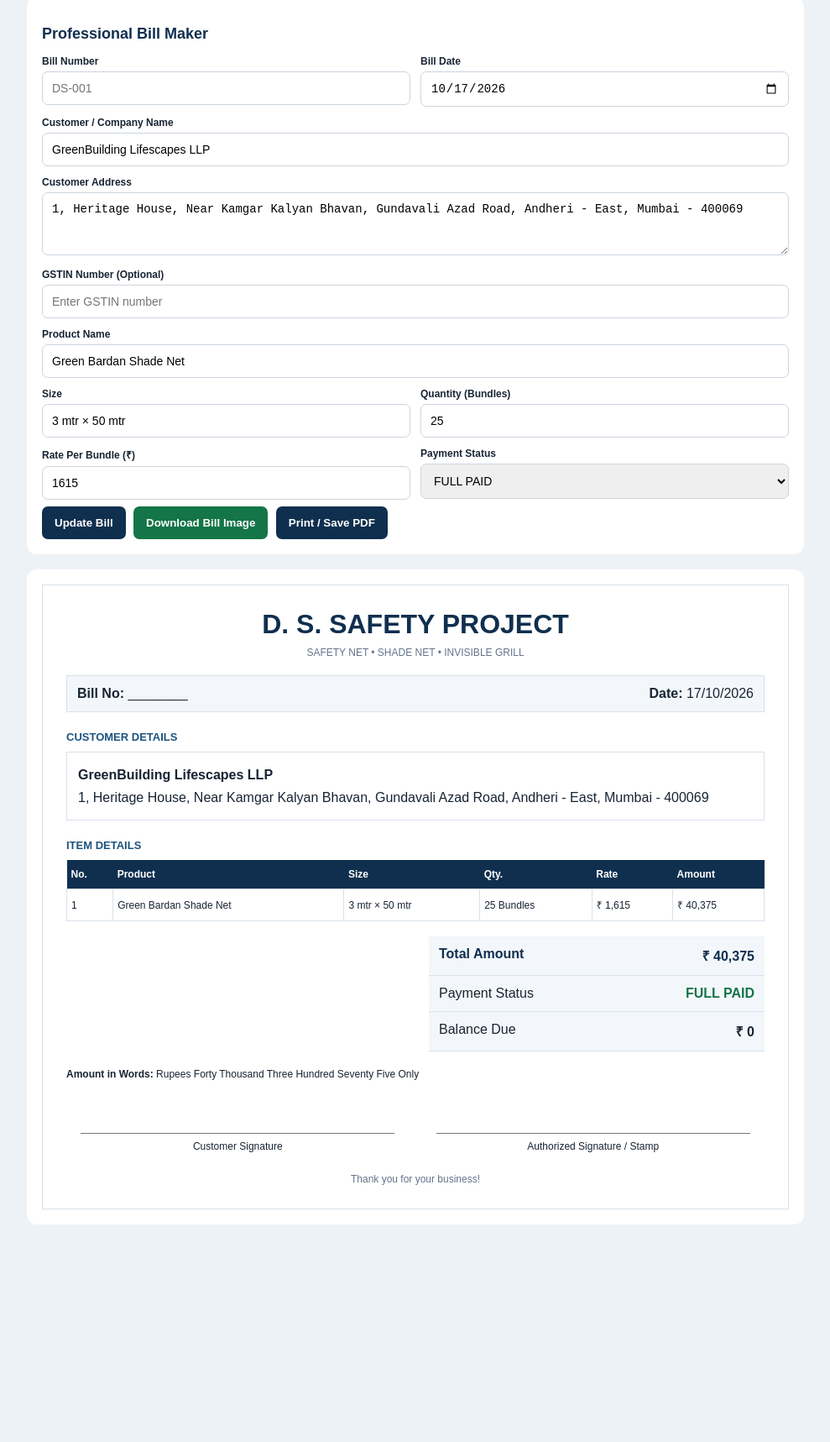
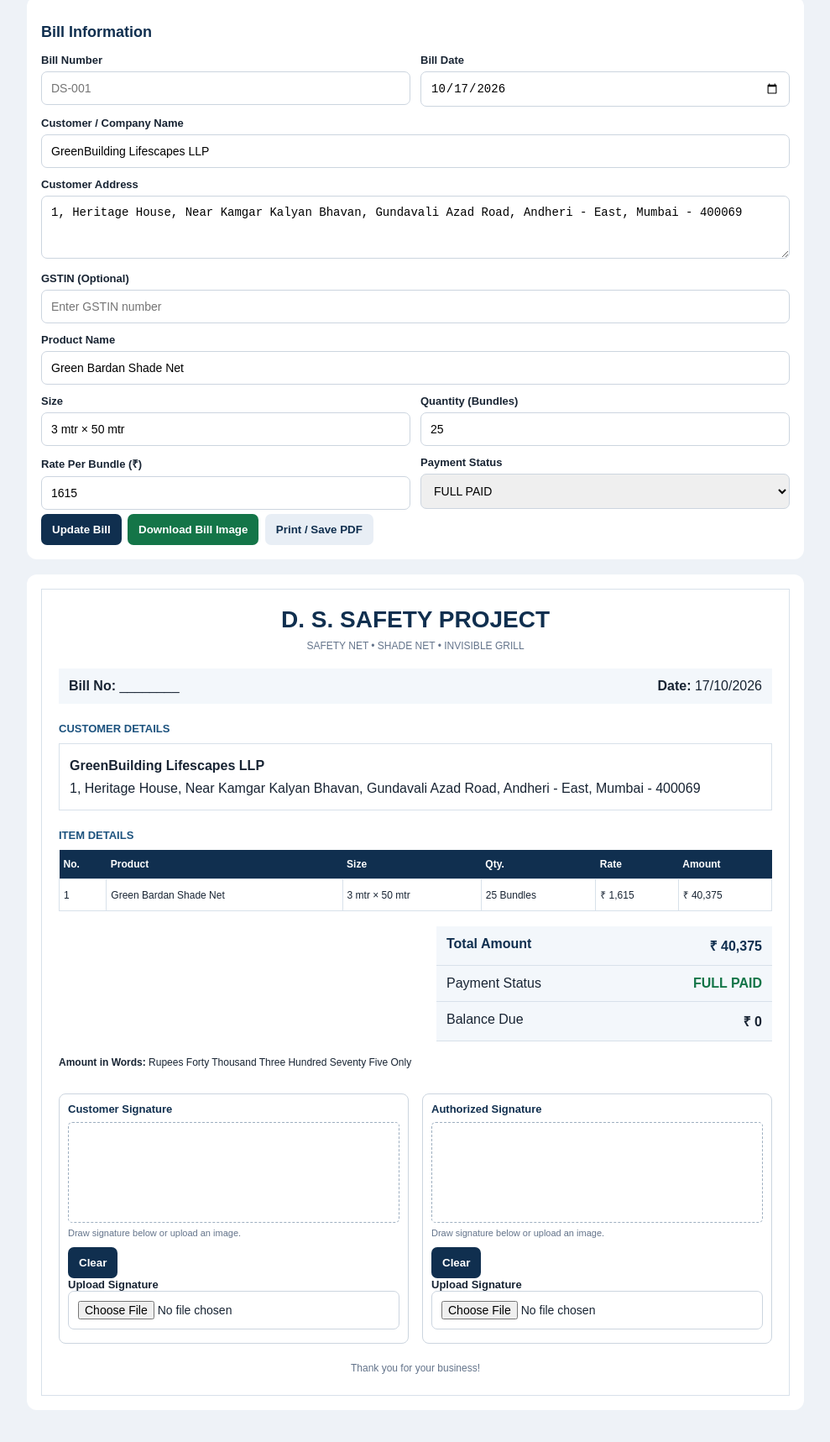
Before and after one commit to gaggubaba093-ui/D.-S-safety-project-billing, a plain HTML site: page index.html in a window 1280 px wide. Shown: the part 149-1866 px from the top of the page at 84% size, without its empty margins (145-1134 px from the left). Before the commit the page ends 1657 px from the top, so only its background shows below. Drawn offline with Linux system fonts and the light colour scheme.

Commit message:
index.html

```diff
--- a/index.html
+++ b/index.html
@@ -2,49 +2,59 @@
 <html lang="en">
 <head>
 <meta charset="UTF-8">
-<meta name="viewport" content="width=device-width, initial-scale=1.0">
+<meta name="viewport" content="width=device-width, initial-scale=1">
 <title>D. S. Safety Project Bill Maker</title>
 <style>
 *{box-sizing:border-box}
-body{margin:0;background:#edf2f7;color:#182433;font-family:Arial,sans-serif}
+body{margin:0;background:#eef2f7;font-family:Arial,sans-serif;color:#182433}
 header{background:#102f4f;color:white;text-align:center;padding:22px 10px}
-header h1{margin:0;font-size:28px}
-header p{font-size:12px;letter-spacing:1px}
+header h1{margin:0;font-size:27px}
+header p{font-size:12px}
 main{max-width:950px;margin:20px auto;padding:12px}
-.card{background:white;border-radius:12px;padding:18px;margin-bottom:18px}
+.card{background:white;padding:17px;border-radius:12px;margin-bottom:18px}
 h2{color:#102f4f;font-size:18px}
 .grid{display:grid;grid-template-columns:1fr 1fr;gap:12px}
 .full{grid-column:1/-1}
-label{display:block;font-weight:bold;font-size:12px;margin-bottom:5px}
-input,textarea,select{width:100%;padding:11px;border:1px solid #cbd5df;border-radius:7px;font-size:14px}
+label{display:block;font-size:13px;font-weight:bold;margin-bottom:6px}
+input,textarea,select{width:100%;padding:11px;border:1px solid #ccd5df;border-radius:7px;font-size:14px}
 textarea{min-height:75px}
-button{padding:12px 15px;margin:8px 5px 0 0;border:0;border-radius:7px;background:#102f4f;color:white;font-weight:bold;cursor:pointer}
-.green{background:#147548}
-.bill{padding:clamp(12px,4vw,28px);border:1px solid #d8e1ea;background:white}
-.brand{text-align:center;font-size:clamp(22px,4vw,32px);font-weight:bold;color:#102f4f}
-.tag{text-align:center;color:#64748b;font-size:12px;margin:8px 0 20px}
-.meta{display:flex;justify-content:space-between;gap:10px;flex-wrap:wrap;background:#f3f7fb;padding:12px;border:1px solid #d8e1ea}
-.section{color:#1c527e;font-weight:bold;margin:22px 0 10px;font-size:13px}
-.customer{border:1px solid #d8e1ea;padding:13px;line-height:1.7;overflow-wrap:anywhere}
+button{padding:11px 13px;border:0;border-radius:7px;background:#102f4f;color:white;font-weight:bold;margin:5px 3px 0 0;cursor:pointer}
+.green{background:#147548}.red{background:#a32b35}.light{background:#e8eef5;color:#102f4f}
+.bill{background:white;padding:20px;border:1px solid #d8e1ea}
+.brand{text-align:center;font-size:28px;font-weight:bold;color:#102f4f}
+.tag{text-align:center;font-size:12px;color:#64748b;margin:8px 0 20px}
+.meta{display:flex;justify-content:space-between;gap:10px;flex-wrap:wrap;background:#f3f7fb;padding:12px}
+.section{font-size:13px;font-weight:bold;color:#1c527e;margin:22px 0 10px}
+.customer{border:1px solid #d8e1ea;padding:12px;line-height:1.7;overflow-wrap:anywhere}
 table{width:100%;border-collapse:collapse;margin-top:10px;font-size:12px}
-th{background:#102f4f;color:white;text-align:left;padding:10px 5px}
+th{background:#102f4f;color:white;padding:10px 5px;text-align:left}
 td{border:1px solid #d8e1ea;padding:10px 5px;overflow-wrap:anywhere}
 .summary{max-width:400px;margin:18px 0 0 auto;background:#f3f7fb}
 .sumrow{display:flex;justify-content:space-between;gap:10px;padding:12px;border-bottom:1px solid #d8e1ea}
-.total{font-weight:bold;font-size:16px;color:#102f4f}
+.total{font-weight:bold;color:#102f4f;font-size:16px}
 .paid{color:#147548;font-weight:bold}
-.words{font-size:12px;margin-top:18px;line-height:1.6}
-.sign{display:flex;justify-content:space-around;gap:15px;margin:60px 0 25px;text-align:center;font-size:12px}
-.sign div{width:45%;border-top:1px solid #777;padding-top:8px}
-.thanks{text-align:center;color:#64748b;margin-top:20px;font-size:12px}
+.words{font-size:12px;margin-top:18px}
+.sigrow{display:grid;grid-template-columns:1fr 1fr;gap:16px;margin-top:30px}
+.sigbox{border:1px solid #ccd5df;border-radius:8px;padding:10px;min-width:0}
+.sigbox h3{font-size:13px;color:#102f4f;margin:0 0 8px}
+.sigcanvas{display:block;width:100%;height:120px;border:1px dashed #9eafc0;background:white;touch-action:none;border-radius:5px}
+.sigpreview{width:100%;height:120px;object-fit:contain;border:1px dashed #9eafc0;background:white}
+.sigstatus{font-size:11px;color:#64748b;margin:6px 0}
+.thanks{text-align:center;color:#64748b;margin:22px 0 5px;font-size:12px}
 @media(max-width:550px){
-.grid{grid-template-columns:1fr}.full{grid-column:auto}
-.card{padding:12px}table{font-size:10px}th,td{padding:5px 3px}
+ .grid,.sigrow{grid-template-columns:1fr}
+ .full{grid-column:auto}
+ .card{padding:12px}
+ .bill{padding:10px}
+ .brand{font-size:22px}
+ table{font-size:10px}
+ th,td{padding:5px 3px}
 }
 @media print{
  body{background:white}
-header,.editor,.preview-title{display:none!important}
-main{margin:0;padding:0}.card{padding:0}
+ header,.editor,.preview-title,.sigtools{display:none!important}
+ main{margin:0;padding:0}
+ .card{padding:0;box-shadow:none}
  .bill{border:0}
 }
 </style>
@@ -57,54 +67,44 @@ main{margin:0;padding:0}.card{padding:0}
 
 <main>
 <section class="card editor">
-<h2>Professional Bill Maker</h2>
+<h2>Bill Information</h2>
 <div class="grid">
-
 <div>
 <label>Bill Number</label>
 <input id="billNo" placeholder="DS-001">
 </div>
-
 <div>
 <label>Bill Date</label>
 <input id="date" type="date">
 </div>
-
 <div class="full">
 <label>Customer / Company Name</label>
 <input id="customer" value="GreenBuilding Lifescapes LLP">
 </div>
-
 <div class="full">
 <label>Customer Address</label>
 <textarea id="address">1, Heritage House, Near Kamgar Kalyan Bhavan, Gundavali Azad Road, Andheri - East, Mumbai - 400069</textarea>
 </div>
-
 <div class="full">
-<label>GSTIN Number (Optional)</label>
+<label>GSTIN (Optional)</label>
 <input id="gstin" maxlength="15" placeholder="Enter GSTIN number">
 </div>
-
 <div class="full">
 <label>Product Name</label>
 <input id="product" value="Green Bardan Shade Net">
 </div>
-
 <div>
 <label>Size</label>
 <input id="size" value="3 mtr × 50 mtr">
 </div>
-
 <div>
 <label>Quantity (Bundles)</label>
 <input id="qty" type="number" min="0" value="25">
 </div>
-
 <div>
 <label>Rate Per Bundle (₹)</label>
 <input id="rate" type="number" min="0" value="1615">
 </div>
-
 <div>
 <label>Payment Status</label>
 <select id="payment">
@@ -115,10 +115,9 @@ main{margin:0;padding:0}.card{padding:0}
 </select>
 </div>
 </div>
-
 <button onclick="updateBill()">Update Bill</button>
 <button class="green" onclick="downloadBill()">Download Bill Image</button>
-<button onclick="window.print()">Print / Save PDF</button>
+<button class="light" onclick="window.print()">Print / Save PDF</button>
 </section>
 
 <section class="card">
@@ -135,47 +134,55 @@ main{margin:0;padding:0}.card{padding:0}
 <div class="customer">
 <b id="oCustomer"></b><br>
 <span id="oAddress"></span>
-<div id="gstRow" style="display:none">
-<b>GSTIN:</b> <span id="oGstin"></span>
-</div>
+<div id="gstRow" style="display:none"><b>GSTIN:</b> <span id="oGstin"></span></div>
 </div>
 
 <div class="section">ITEM DETAILS</div>
 <table>
-<thead>
-<tr>
+<thead><tr>
 <th>No.</th><th>Product</th><th>Size</th>
 <th>Qty.</th><th>Rate</th><th>Amount</th>
-</tr>
-</thead>
-<tbody>
-<tr>
+</tr></thead>
+<tbody><tr>
 <td>1</td><td id="oProduct"></td><td id="oSize"></td>
 <td id="oQty"></td><td id="oRate"></td><td id="oAmount"></td>
-</tr>
-</tbody>
+</tr></tbody>
 </table>
 
 <div class="summary">
-<div class="sumrow total">
-<span>Total Amount</span><span id="oTotal"></span>
+<div class="sumrow total"><span>Total Amount</span><span id="oTotal"></span></div>
+<div class="sumrow"><span>Payment Status</span><span class="paid" id="oPayment"></span></div>
+<div class="sumrow"><span>Balance Due</span><b id="oBalance">₹ 0</b></div>
 </div>
-<div class="sumrow">
-<span>Payment Status</span><span class="paid" id="oPayment"></span>
-</div>
-<div class="sumrow">
-<span>Balance Due</span><b id="oBalance">₹ 0</b>
+
+<div class="words"><b>Amount in Words:</b> <span id="oWords"></span></div>
+
+<div class="sigrow">
+<div class="sigbox">
+<h3>Customer Signature</h3>
+<canvas id="customerCanvas" class="sigcanvas"></canvas>
+<div class="sigstatus" id="customerStatus">Draw signature below or upload an image.</div>
+<div class="sigtools">
+<button type="button" onclick="clearSignature('customer')">Clear</button>
+<label>Upload Signature
+<input type="file" accept="image/*" onchange="uploadSignature(event,'customer')">
+</label>
 </div>
 </div>
 
-<div class="words">
-<b>Amount in Words:</b> <span id="oWords"></span>
+<div class="sigbox">
+<h3>Authorized Signature</h3>
+<canvas id="ownerCanvas" class="sigcanvas"></canvas>
+<div class="sigstatus" id="ownerStatus">Draw signature below or upload an image.</div>
+<div class="sigtools">
+<button type="button" onclick="clearSignature('owner')">Clear</button>
+<label>Upload Signature
+<input type="file" accept="image/*" onchange="uploadSignature(event,'owner')">
+</label>
+</div>
+</div>
 </div>
 
-<div class="sign">
-<div>Customer Signature</div>
-<div>Authorized Signature / Stamp</div>
-</div>
 <div class="thanks">Thank you for your business!</div>
 </div>
 </section>
@@ -183,51 +190,42 @@ main{margin:0;padding:0}.card{padding:0}
 
 <script>
 const $=id=>document.getElementById(id);
+const signatureImages={customer:null,owner:null};
+const touched={customer:false,owner:false};
 
 function money(n){
  return "₹ "+Number(n||0).toLocaleString("en-IN");
 }
-
-function formatDate(v){
+function dateFormat(v){
  if(!v)return "";
  const [y,m,d]=v.split("-");
  return d+"/"+m+"/"+y;
 }
-
 function words(n){
-const a=["Zero","One","Two","Three","Four","Five","Six",
-"Seven","Eight","Nine","Ten","Eleven","Twelve","Thirteen",
-"Fourteen","Fifteen","Sixteen","Seventeen","Eighteen","Nineteen"];
+ const a=["Zero","One","Two","Three","Four","Five","Six","Seven","Eight","Nine","Ten","Eleven","Twelve","Thirteen","Fourteen","Fifteen","Sixteen","Seventeen","Eighteen","Nineteen"];
  const t=["","","Twenty","Thirty","Forty","Fifty","Sixty","Seventy","Eighty","Ninety"];
-
  function small(x){
   let s="";
-if(x>=100){s+=a[Math.floor(x/100)]+" Hundred ";x%=100;}
-if(x>=20){s+=t[Math.floor(x/10)]+" ";x%=10;}
+  if(x>=100){s+=a[Math.floor(x/100)]+" Hundred ";x%=100}
+  if(x>=20){s+=t[Math.floor(x/10)]+" ";x%=10}
   if(x>0)s+=a[x]+" ";
   return s.trim();
  }
-
  n=Math.floor(Number(n)||0);
  if(n===0)return "Zero Only";
-
  let out=[];
-[[10000000,"Crore"],[100000,"Lakh"],[1000,"Thousand"],[100,"Hundred"]].forEach(([v,name])=>{
-if(n>=v){out.push(small(Math.floor(n/v))+" "+name);n%=v;}
-});
+ for(const [v,name] of [[10000000,"Crore"],[100000,"Lakh"],[1000,"Thousand"],[100,"Hundred"]]){
+  if(n>=v){out.push(small(Math.floor(n/v))+" "+name);n%=v}
+ }
  if(n)out.push(small(n));
  return out.join(" ")+" Only";
 }
-
 function updateBill(){
  const q=Math.max(0,Number($("qty").value)||0);
  const r=Math.max(0,Number($("rate").value)||0);
-const total=q*r;
-const p=$("payment").value;
-const gst=$("gstin").value.trim();
-
+ const total=q*r,p=$("payment").value,gst=$("gstin").value.trim();
  $("oBill").textContent=$("billNo").value||"________";
-$("oDate").textContent=formatDate($("date").value);
+ $("oDate").textContent=dateFormat($("date").value);
  $("oCustomer").textContent=$("customer").value;
  $("oAddress").textContent=$("address").value;
  $("oGstin").textContent=gst;
@@ -244,40 +242,93 @@ p==="PARTIALLY PAID"?"Confirm balance":"₹ 0";
  $("oWords").textContent="Rupees "+words(total);
 }
 
+// Signature drawing works with finger, stylus or mouse.
+function setupCanvas(id){
+ const canvas=$(id),ctx=canvas.getContext("2d");
+ function resize(){
+  const old=document.createElement("canvas");
+  old.width=canvas.width;old.height=canvas.height;
+  old.getContext("2d").drawImage(canvas,0,0);
+  const had=canvas.width>0&&canvas.height>0;
+  const rect=canvas.getBoundingClientRect();
+  canvas.width=Math.round(rect.width*2);
+  canvas.height=Math.round(rect.height*2);
+  ctx.setTransform(2,0,0,2,0,0);
+  ctx.lineWidth=2;ctx.lineCap="round";ctx.lineJoin="round";ctx.strokeStyle="#102f4f";
+  if(had)ctx.drawImage(old,0,0,old.width,old.height,0,0,rect.width,rect.height);
+ }
+ resize();
+ let drawing=false,last=null;
+ function point(e){
+  const r=canvas.getBoundingClientRect();
+  return {x:e.clientX-r.left,y:e.clientY-r.top};
+ }
+ canvas.addEventListener("pointerdown",e=>{
+  if(signatureImages[id==="customerCanvas"?"customer":"owner"])return;
+  drawing=true;last=point(e);canvas.setPointerCapture(e.pointerId);
+  ctx.beginPath();ctx.arc(last.x,last.y,1,0,Math.PI*2);ctx.fill();
+  touched[id==="customerCanvas"?"customer":"owner"]=true;
+ });
+ canvas.addEventListener("pointermove",e=>{
+  if(!drawing)return;
+  const p=point(e);ctx.beginPath();ctx.moveTo(last.x,last.y);ctx.lineTo(p.x,p.y);ctx.stroke();last=p;
+ });
+ function stop(){drawing=false;last=null}
+ canvas.addEventListener("pointerup",stop);
+ canvas.addEventListener("pointercancel",stop);
+}
+function clearSignature(who){
+ const canvas=$(who==="customer"?"customerCanvas":"ownerCanvas");
+ const ctx=canvas.getContext("2d");
+ ctx.clearRect(0,0,canvas.width,canvas.height);
+ signatureImages[who]=null;touched[who]=false;
+ $(who+"Status").textContent="Draw signature below or upload an image.";
+}
+function uploadSignature(event,who){
+ const file=event.target.files&&event.target.files[0];
+ if(!file)return;
+ if(!file.type.startsWith("image/")){alert("Please choose an image file.");return}
+ const reader=new FileReader();
+ reader.onload=()=>{
+  const img=new Image();
+  img.onload=()=>{
+   const canvas=$(who==="customer"?"customerCanvas":"ownerCanvas");
+   const ctx=canvas.getContext("2d");
+   ctx.clearRect(0,0,canvas.width,canvas.height);
+   const scale=Math.min(canvas.width/img.width,canvas.height/img.height);
+   const w=img.width*scale,h=img.height*scale;
+   ctx.drawImage(img,(canvas.width-w)/2,(canvas.height-h)/2,w,h);
+   signatureImages[who]=null;touched[who]=true;
+   $(who+"Status").textContent="Signature image added.";
+  };
+  img.src=reader.result;
+ };
+ reader.readAsDataURL(file);
+}
 function downloadBill(){
  updateBill();
-if(typeof html2canvas==="undefined"){
-const s=document.createElement("script");
-s.src="https://cdnjs.cloudflare.com/ajax/libs/html2canvas/1.4.1/html2canvas.min.js";
-s.onload=makeImage;
-s.onerror=()=>alert("Image download ke liye internet check karein.");
-document.head.appendChild(s);
-}else makeImage();
-}
-
-function makeImage(){
-html2canvas($("bill"),{scale:2,backgroundColor:"#ffffff"}).then(canvas=>{
+ const script=document.createElement("script");
+ script.src="https://cdnjs.cloudflare.com/ajax/libs/html2canvas/1.4.1/html2canvas.min.js";
+ script.onload=()=>{
+  html2canvas($("bill"),{scale:2,backgroundColor:"#ffffff",useCORS:true}).then(canvas=>{
    const a=document.createElement("a");
    a.download="DS-Safety-Project-Bill.png";
    a.href=canvas.toDataURL("image/png");
-a.click();
-}).catch(()=>alert("Image download nahi hua. Print / Save PDF try karein."));
+   a.click();script.remove();
+  }).catch(()=>{script.remove();alert("Download failed. Check internet and try again.")});
+ };
+ script.onerror=()=>alert("Image download needs internet. Please try again online.");
+ document.body.appendChild(script);
 }
-
 const now=new Date();
-$("date").value=now.getFullYear()+"-"+
-String(now.getMonth()+1).padStart(2,"0")+"-"+
-String(now.getDate()).padStart(2,"0");
-
-["billNo","date","customer","address","gstin","product",
-"size","qty","rate","payment"].forEach(id=>{
+$("date").value=now.getFullYear()+"-"+String(now.getMonth()+1).padStart(2,"0")+"-"+String(now.getDate()).padStart(2,"0");
+["billNo","date","customer","address","gstin","product","size","qty","rate","payment"].forEach(id=>{
  $(id).addEventListener("input",updateBill);
  $(id).addEventListener("change",updateBill);
 });
+setupCanvas("customerCanvas");
+setupCanvas("ownerCanvas");
 updateBill();
-</script>
-<script>
-/* html2canvas is loaded when the image-download button is pressed. */
 </script>
 </body>
 </html>
```
Lines whose indentation alone changed are shown as unchanged.
